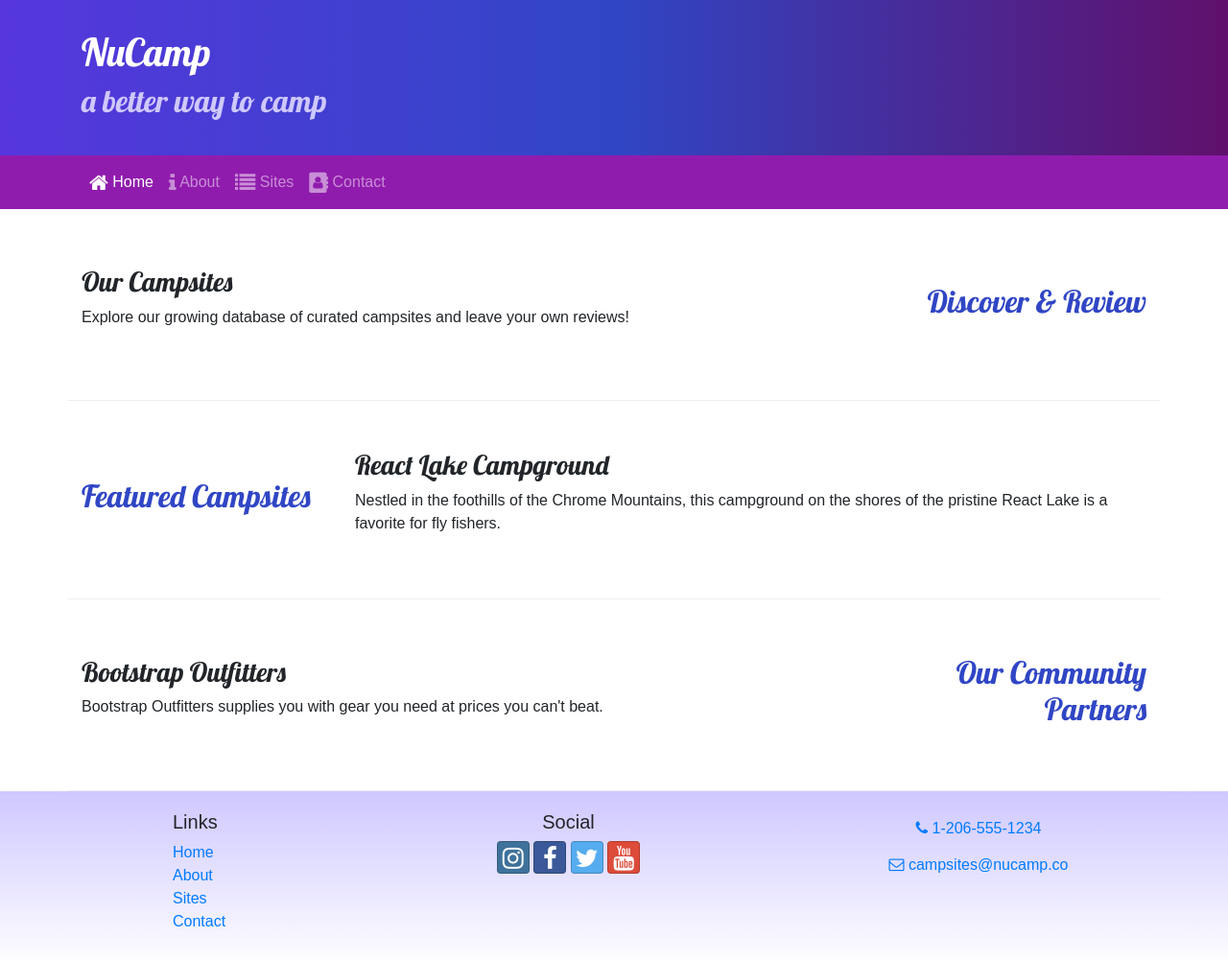
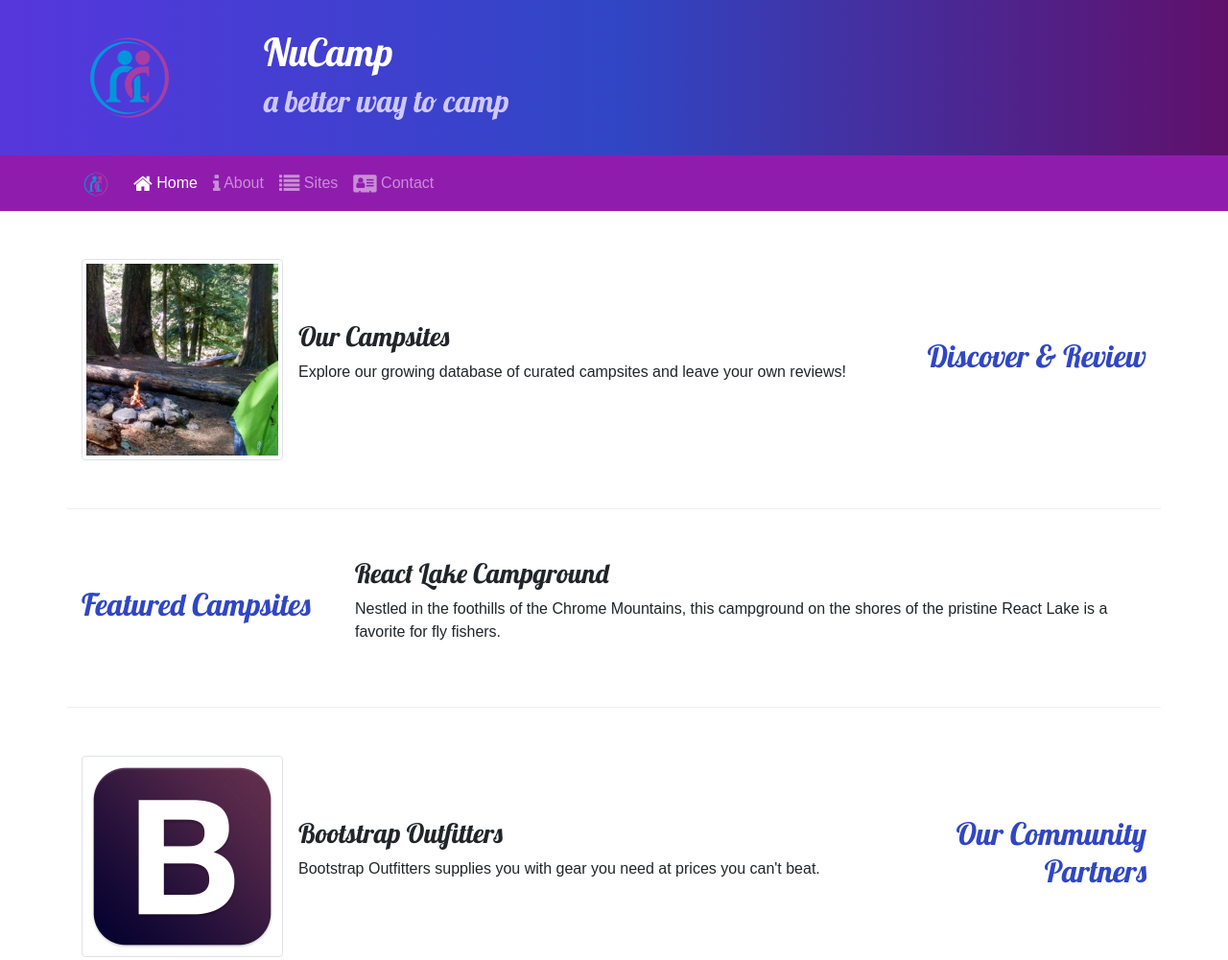
Before and after one commit to jimchimento-dev/Mock-Campsite, a website: page index.html in a window 1280 px wide. Shown: the top 1001 px of the page at 96% size. Drawn offline with nearby package versions, Linux system fonts and the light colour scheme.

Commit message:
Images and Media

```diff
--- a/index.html
+++ b/index.html
@@ -24,6 +24,9 @@
     <header class="jumbotron jumbotron-fluid">
         <div class="container">
             <div class="row">
+                <div class="col-4 col-sm-3 col-md-2 align-self-center">
+                    <img src="img/logo.png" class="img-fluid" />
+                </div>
                 <div class="col">
                     <h1>NuCamp</h1>
                     <h2>a better way to camp</h2>
@@ -34,18 +37,20 @@
 
     <nav class="navbar navbar-expand-sm navbar-dark sticky-top">
         <div class="container">
-            <button class="navbar-toggler ml-auto" typle="button" data-toggle="collapse" data-target="#nucampNavbar">
+            <a class="navbar-brand" href="#"><img src="img/logo.png" height="30" width="30" /></a>
+            <button class="navbar-toggler" type="button" data-toggle="collapse" data-target="#nucampNavbar">
                 <span class="navbar-toggler-icon"></span>
             </button>
-            <div class="collapse navbar-collapse" id="#nucampNavbar">
+            <div class="collapse navbar-collapse" id="nucampNavbar">
                 <ul class="navbar-nav">
-                    <li class="nav-item active"><a class="nav-link" href="#"><i class="fa fa-home fa-lg"></i> Home</a>
+                    <li class="nav-item active"><a class="nav-link active" href="#"><i class="fa fa-home fa-lg"></i>
+                            Home</a>
                     </li>
                     <li class="nav-item"><a class="nav-link" href="aboutus.html"><i class="fa fa-info fa-lg"></i>
                             About</a></li>
                     <li class="nav-item"><a class="nav-link" href="#"><i class="fa fa-list fa-lg"></i> Sites</a></li>
                     <li class="nav-item"><a class="nav-link" href="contactus.html"><i
-                                class="fa fa-address-book fa-lg"></i>
+                                class="fa fa-address-card fa-lg"></i>
                             Contact</a></li>
                 </ul>
             </div>
@@ -58,9 +63,16 @@
                 <h2 class="text-sm-right">Discover & Review</h2>
             </div>
             <div class="col">
-                <h3>Our Campsites</h3>
-                <p class="d-none d-sm-block">Explore our growing database of curated campsites and leave your own
-                    reviews!</p>
+                <div class="media">
+                    <img class="d-flex mr-3 img-thumbnail" src="img/breadcrumb-trail-thumb.jpg"
+                        alt="Breadcrumb Trail thumbnail" />
+                    <div class="media-body align-self-center">
+                        <h3>Our Campsites</h3>
+                        <p class="d-none d-sm-block">Explore our growing database of curated campsites and leave your
+                            own
+                            reviews!</p>
+                    </div>
+                </div>
             </div>
         </div>
 
@@ -82,9 +94,15 @@
                 <h2 class="text-sm-right">Our Community Partners</h2>
             </div>
             <div class="col">
-                <h3>Bootstrap Outfitters</h3>
-                <p class="d-none d-sm-block">Bootstrap Outfitters supplies you with gear you need at prices you can't
-                    beat.</p>
+                <div class="media">
+                    <img class="d-flex mr-3 img-thumbnail" src="img/bootstrap-thumb.png" alt="Bootstrap Outfitters" />
+                    <div class="media-body align-self-center">
+                        <h3>Bootstrap Outfitters</h3>
+                        <p class="d-none d-sm-block">Bootstrap Outfitters supplies you with gear you need at prices you
+                            can't
+                            beat.</p>
+                    </div>
+                </div>
             </div>
         </div>
     </div>
```
Also changed, not shown: aboutus.html (+10 -5 lines), contactus.html (+5 -1 lines), img/bootstrap-thumb.png (added), img/breadcrumb-trail-thumb.jpg (added), img/breadcrumb-trail.jpg (added), img/chrome-river-thumb.jpg (added), img/chrome-river.jpg (added), img/logo.png (added), img/react-lake-thumb.jpg (added), img/react-lake.jpg (added).
